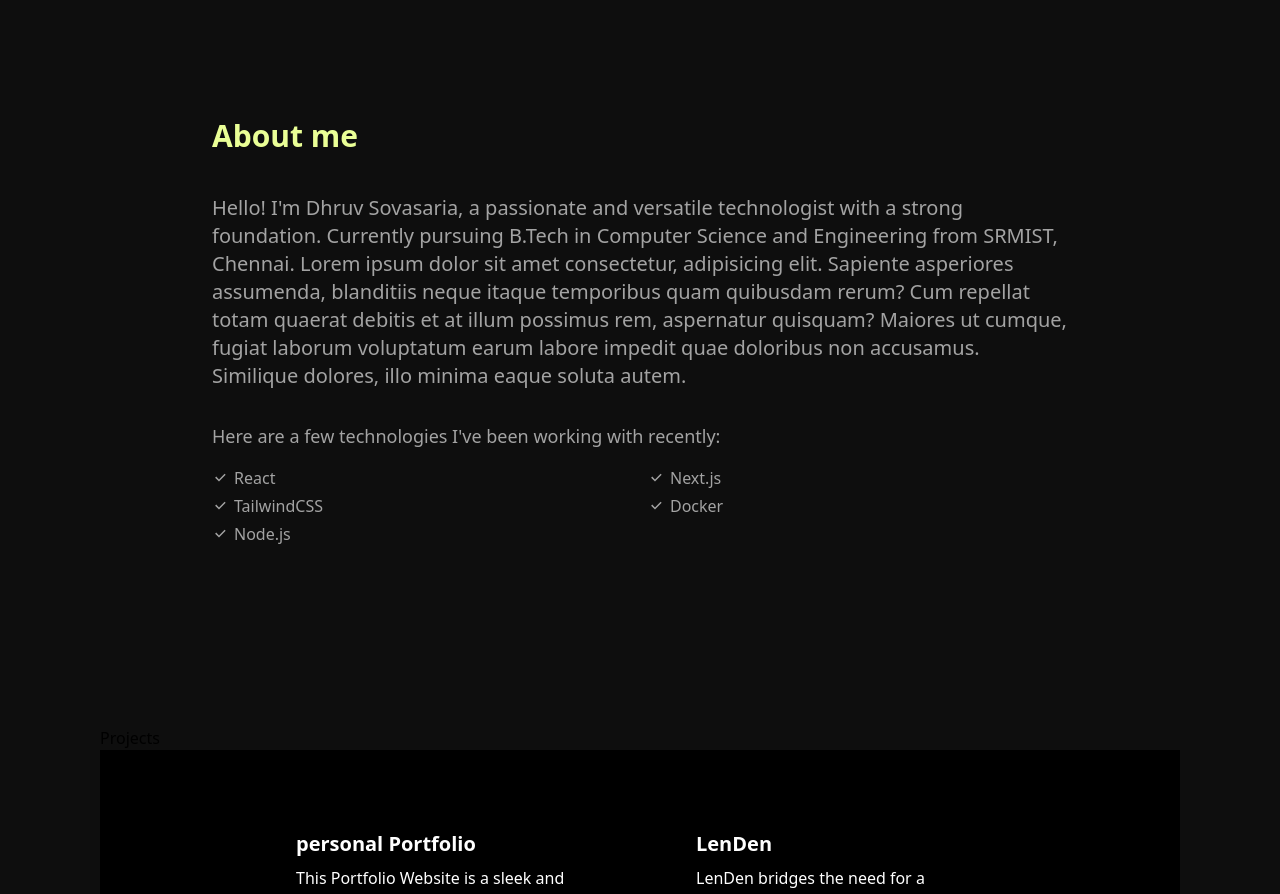
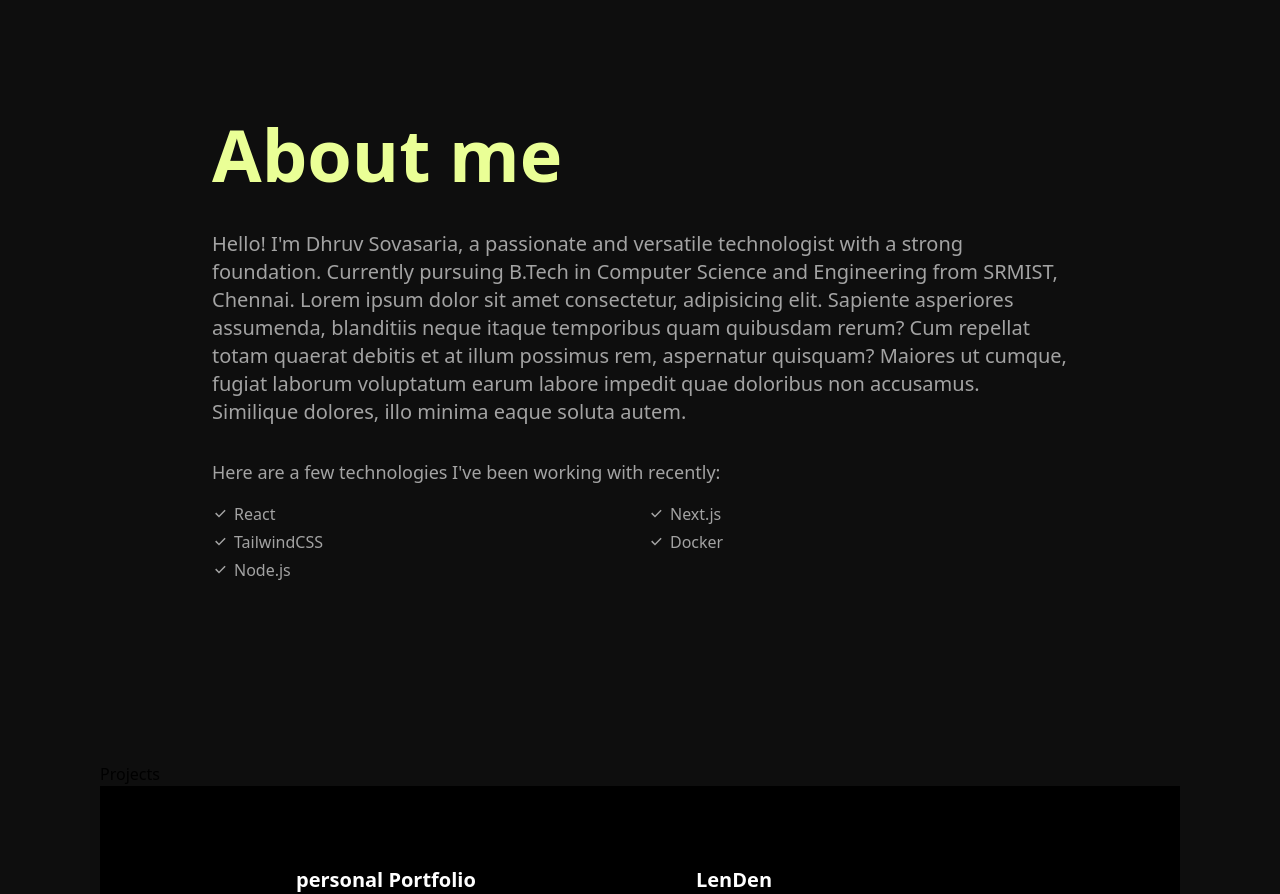
Before and after one commit to dhruvsovasaria/portfolio, a React (Vite) app: page / in a window 1280 px wide. Shown: the part 802-1696 px from the top of the page. Built offline with nearby package versions, Linux system fonts and the light colour scheme; a web font is replaced by a local one.

Commit message:
refactor

```diff
--- a/src/components/About.jsx
+++ b/src/components/About.jsx
@@ -12,7 +12,7 @@ const About = () => {
         id="about"
         className="text-textcolor about-section flex flex-col pb-10"
       >
-        <h1 className="text-3xl text-codebutton font-bold pb-5 px-28">
+        <h1 className="text-7xl text-codebutton font-bold pb-5 px-28">
           About me{" "}
         </h1>
         <p className="text-xl p-5 px-28 justify-center">
```
